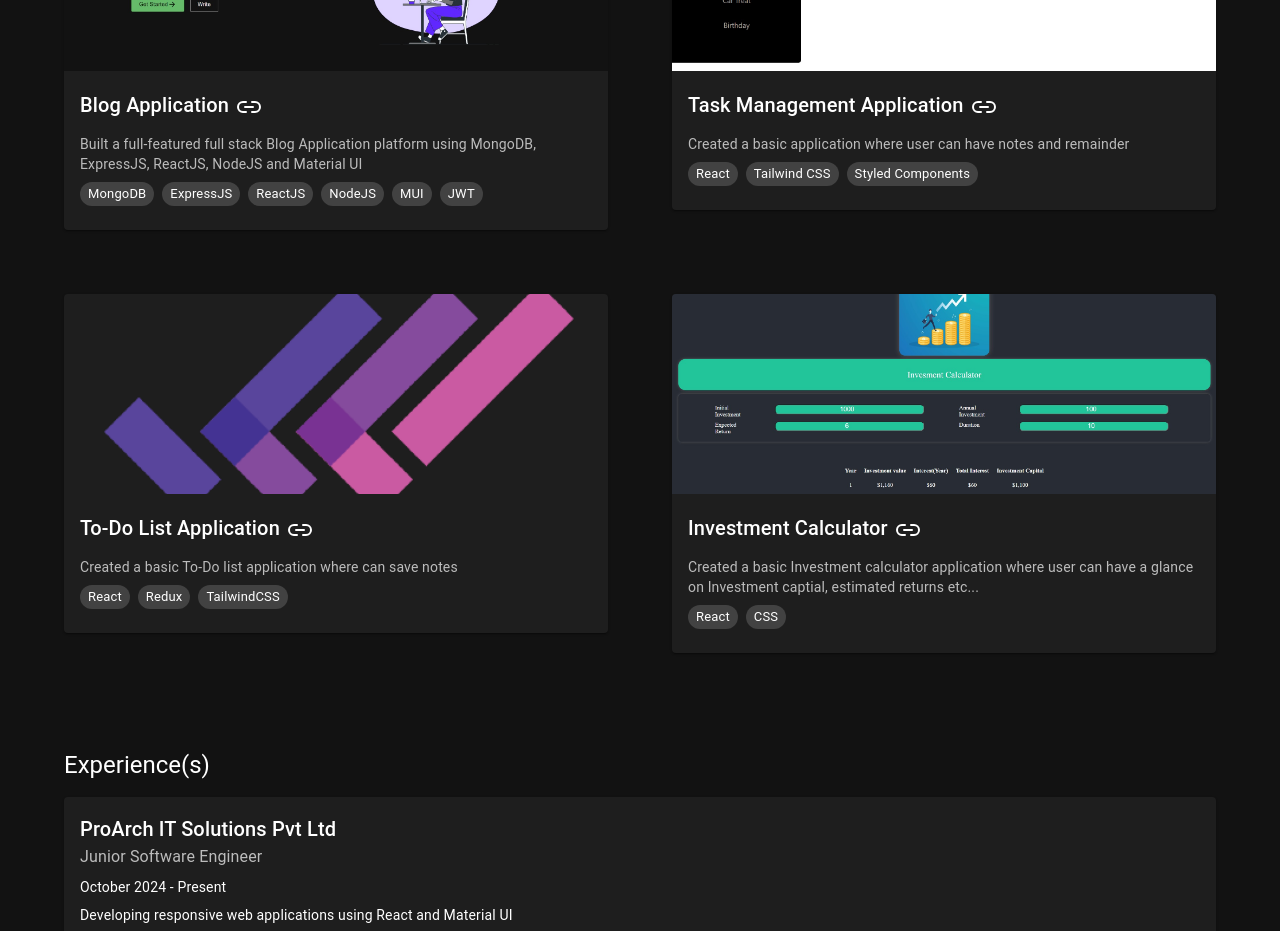
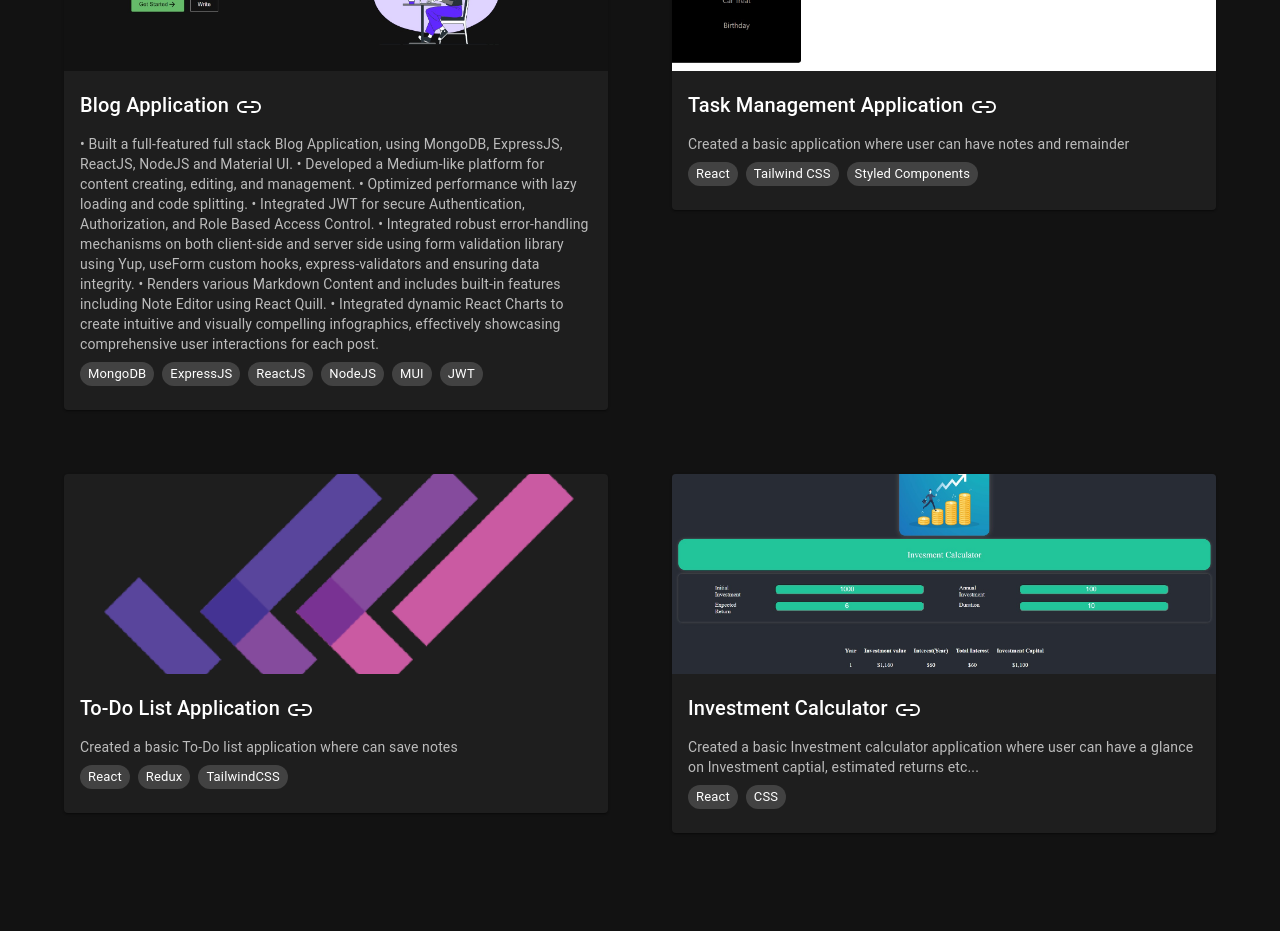
Before and after one commit to SaiAkshith-2001/Portfolio, a React (Vite) app: page / in a window 1280 px wide. Shown: the part 800-1731 px from the top of the page. Built offline with nearby package versions, Linux system fonts and the light colour scheme.

Commit message:
minor fixes

```diff
--- a/src/Pages/Portfolio.jsx
+++ b/src/Pages/Portfolio.jsx
@@ -254,8 +254,14 @@ const Portfolio = (props) => {
   const projects = [
     {
       title: "Blog Application",
-      description:
-        "Built a full-featured full stack Blog Application platform using MongoDB, ExpressJS, ReactJS, NodeJS and Material UI",
+      description: `
+      • Built a full-featured full stack Blog Application, using MongoDB, ExpressJS, ReactJS, NodeJS and Material UI.
+      • Developed a Medium-like platform for content creating, editing, and   management.
+      • Optimized performance with lazy loading and code splitting.
+      • Integrated JWT for secure Authentication, Authorization, and Role Based Access Control.
+      • Integrated robust error-handling mechanisms on both client-side and server side using form validation library using Yup, useForm custom hooks, express-validators and ensuring data integrity.
+      • Renders various Markdown Content and includes built-in features including Note Editor using React Quill.
+      • Integrated dynamic React Charts to create intuitive and visually compelling infographics, effectively showcasing comprehensive user interactions for each post.`,
       image: "coverpage1.jpg",
       technologies: ["MongoDB", "ExpressJS", "ReactJS", "NodeJS", "MUI", "JWT"],
       url: "https://github.com/SaiAkshith-2001/Blog-App",
@@ -291,15 +297,15 @@ const Portfolio = (props) => {
       company: "ProArch IT Solutions Pvt Ltd",
       role: "Junior Software Engineer",
       duration: "October 2024 - Present",
-      description:
-        "Developing responsive web applications using React and Material UI ",
+      description: `• Collaborated effectively with teams in Agile environment managed by Jira, consistently delivering results with-in biweekly sprints user focused features using React, TypeScript, and MUI.
+        • Refactored previous code into MUI components with fully responsive web application, optimizing load times and improve the performance.`,
     },
     {
       company: "ProArch IT Solutions Pvt Ltd",
       role: "Intern",
       duration: "April 2024 - September 2024",
       description:
-        "Developing responsive web applications using React and Material UI",
+        "• Learnt and developed responsive web applications using React and Material UI",
     },
   ];
 
@@ -513,7 +519,7 @@ const Portfolio = (props) => {
                 <Button
                   variant="outlined"
                   component="a"
-                  href="https://drive.google.com/file/d/1U05PtXj_YSE1ccqYuPaUji4s9X2c-HMO/view?usp=sharing"
+                  href="https://drive.google.com/file/d/1px4zHhG8YMrFnh6gMlyjQWpebLfhnkOl/view?usp=sharing"
                   size="Large"
                   sx={{
                     textTransform: "none",
```
